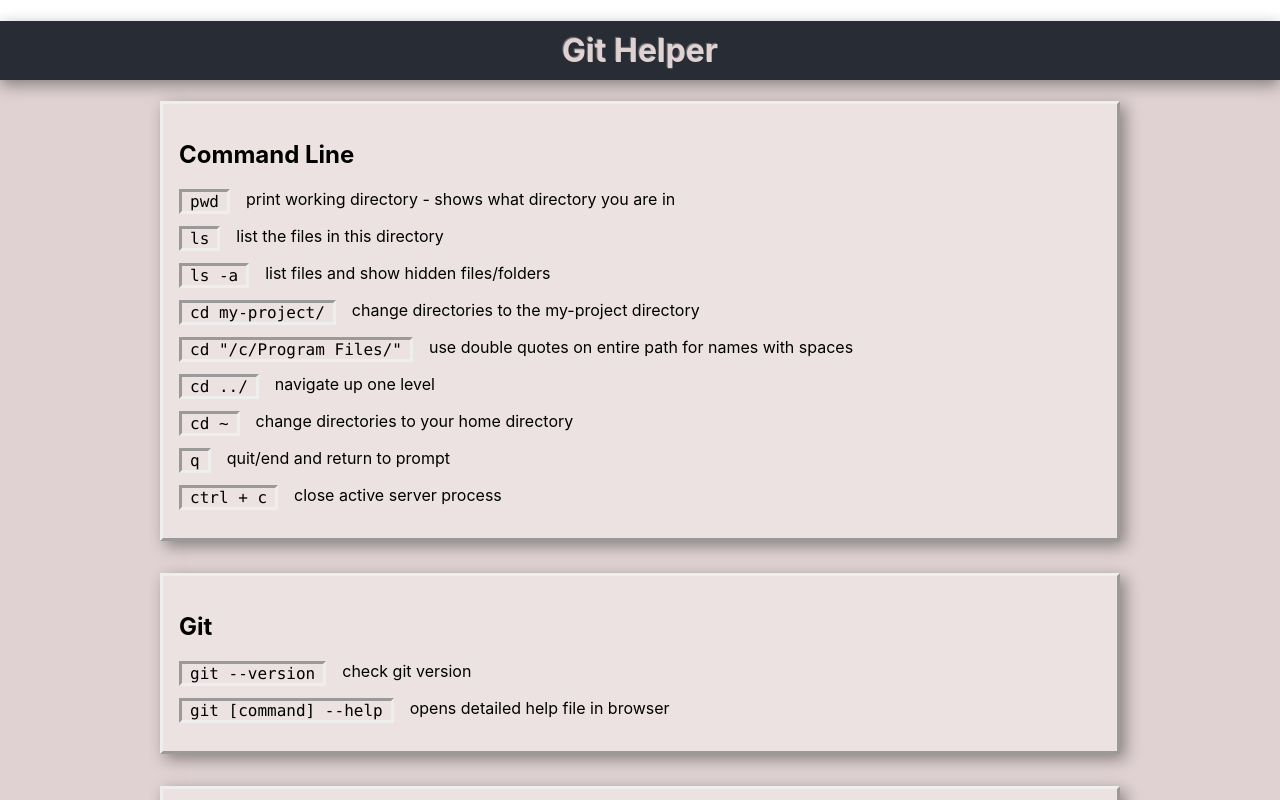
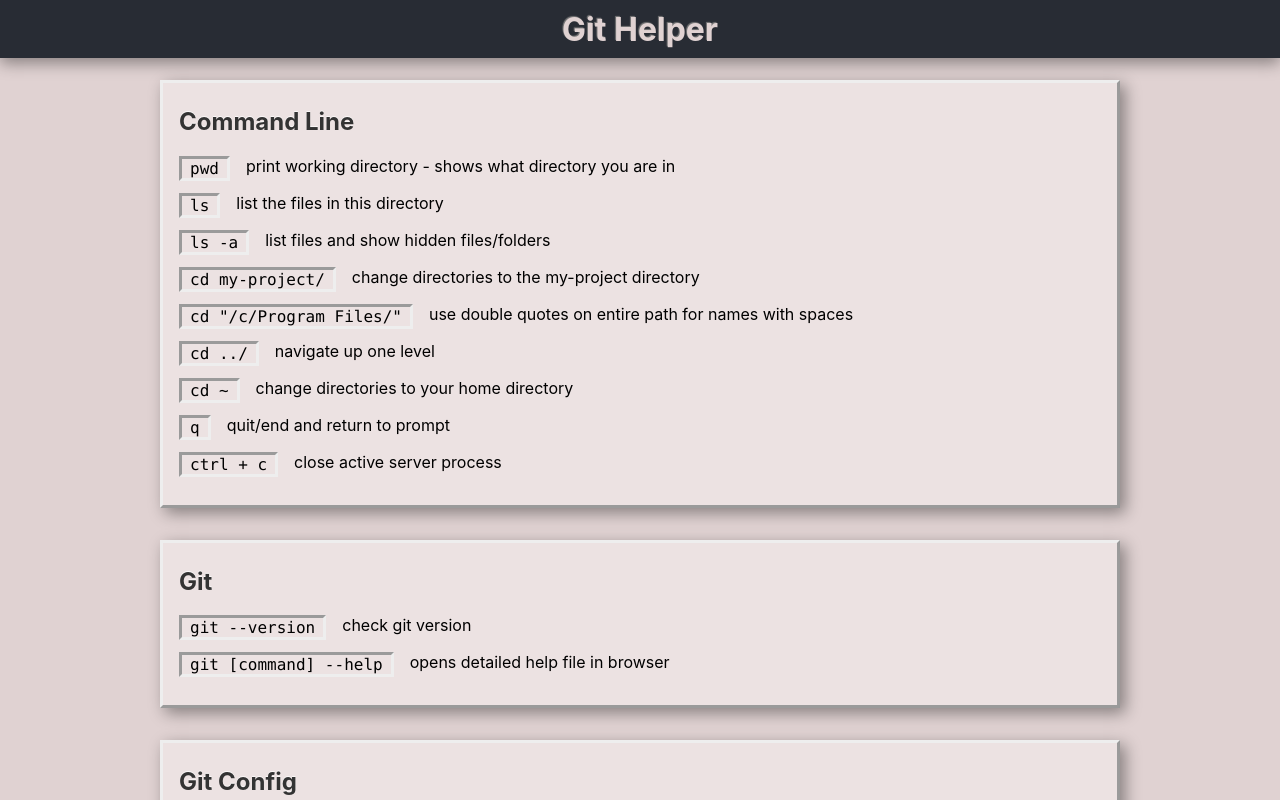
Before and after one commit to davidlongwith/git-helper, a React (Create React App) app: page / in a window 1280 px wide. Shown: the top 800 px of the page. Built offline with nearby package versions, Linux system fonts and the light colour scheme.

Commit message:
save point

```diff
--- a/src/App.css
+++ b/src/App.css
@@ -10,6 +10,7 @@
 
 .app-header h1 {
   color: rgb(224, 210, 210);
+  margin-top: 0;
   padding: 0.3em 0;
   text-shadow: -1px -1px 1px rgb(122, 122, 122);
 }
@@ -28,6 +29,12 @@
   margin-bottom: 2em;
   padding: 1em;
   width: 95%;
+}
+
+.command-group h2 {
+  color: #333;
+  margin-top: 8px;
+  text-shadow: 0px -1px 0px rgba(255, 255, 255, 0.75);
 }
 
 .command code {
```
